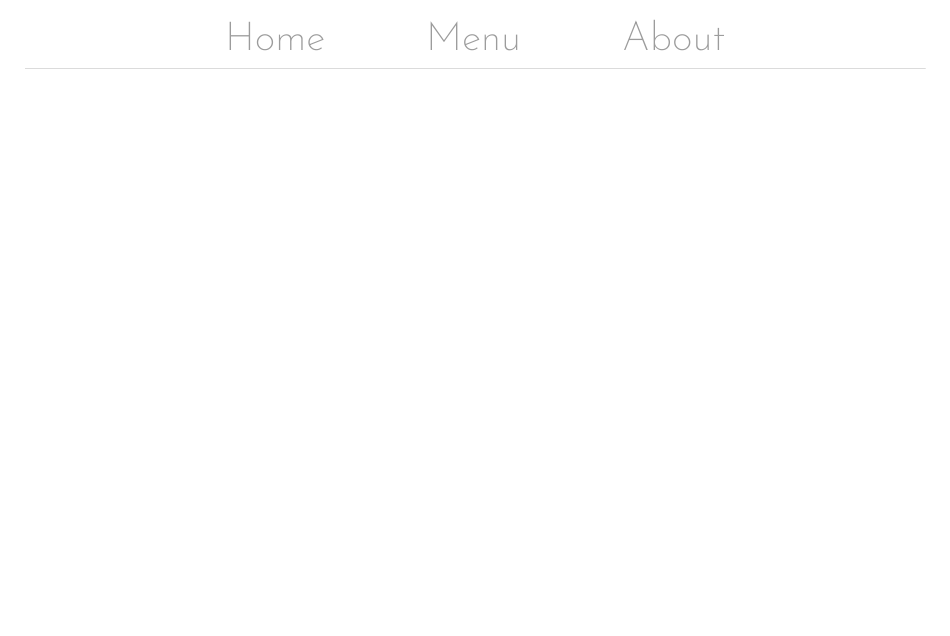
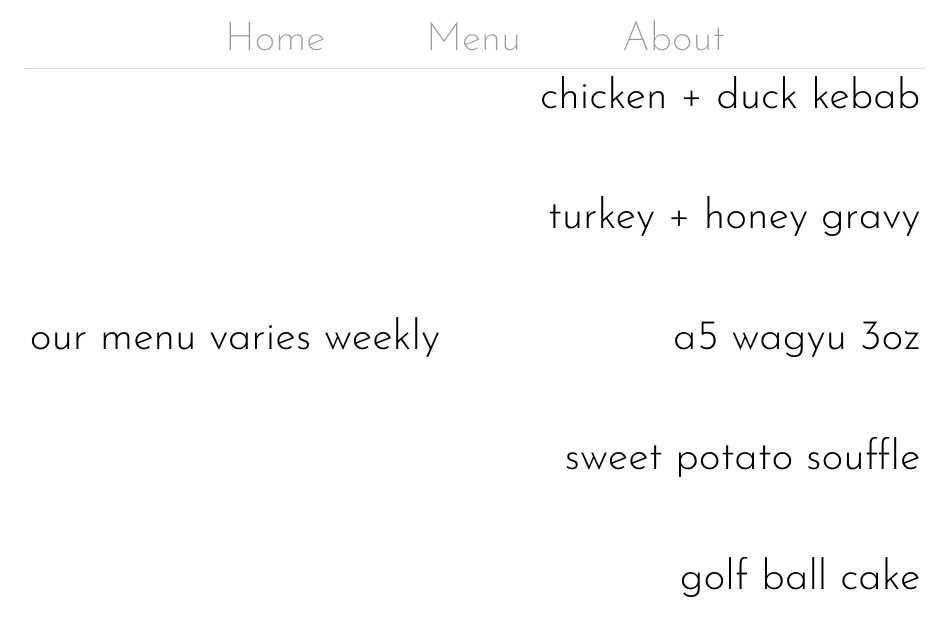
Before and after one commit to seanmckone/odin-restaurant-page, a website built with webpack: page dist/index.html in a window 1280 px wide. Shown: the whole page, without its empty margins (165-1115 px from the left). Built offline with nearby package versions, Linux system fonts and the light colour scheme.

Commit message:
Finalize changes for today

```diff
--- a/src/index.js
+++ b/src/index.js
@@ -1,5 +1,9 @@
 import loadNavBar from "./modules/navBar";
+import loadHomePage from "./modules/homePage";
+import loadMenuPage from "./modules/menuPage";
 
 const content = document.getElementById("content");
 
 content.appendChild(loadNavBar());
+// content.appendChild(loadHomePage());
+content.appendChild(loadMenuPage());
```
Also changed, not shown: dist/index.html, dist/main.js.
